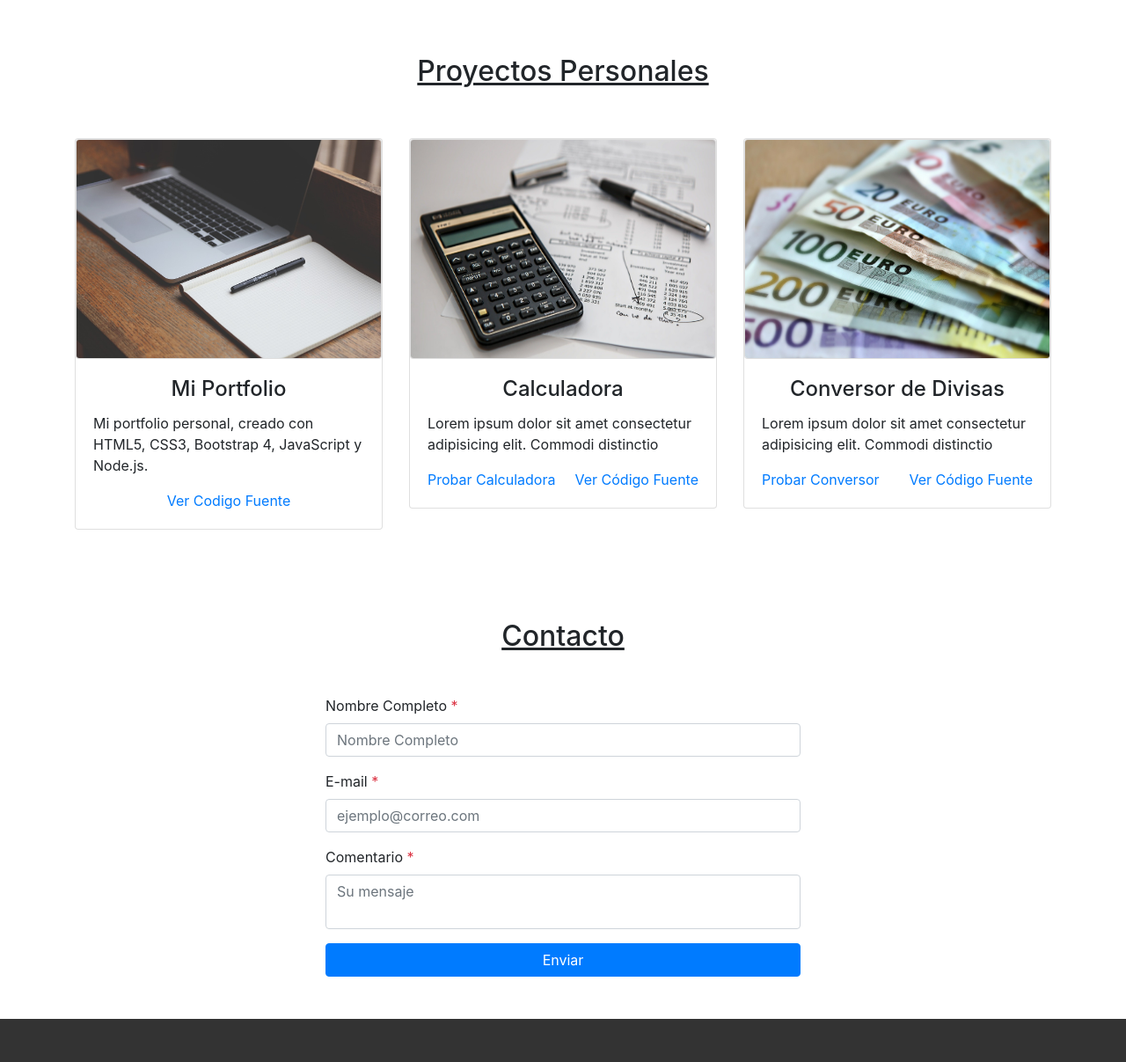
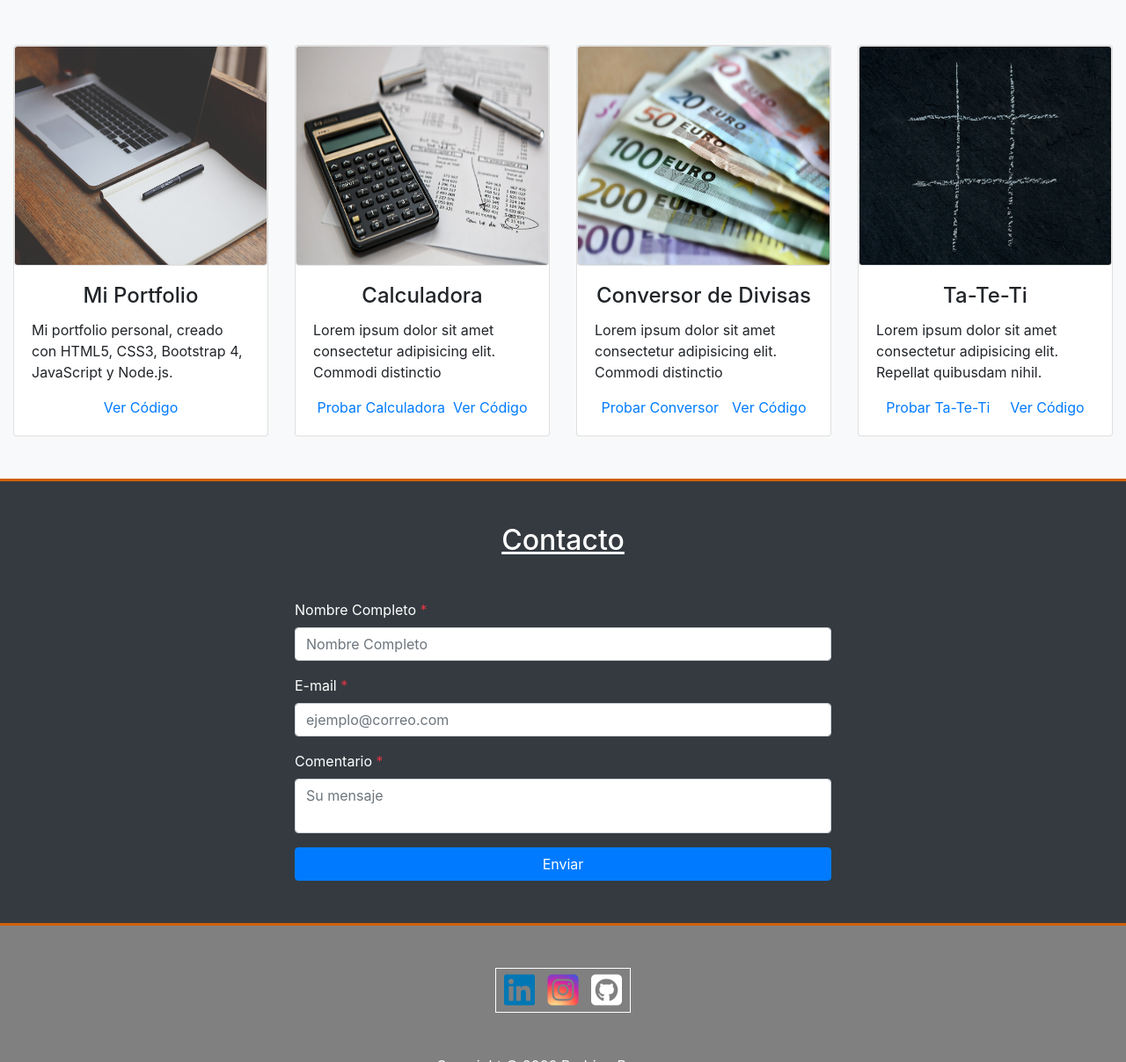
Before and after one commit to rodrigorousseaux/portfolio.github.io, a plain HTML site: page index.html in a window 1280 px wide. Shown: the part 1593-2800 px from the top of the page at 88% size. Drawn offline with nearby package versions, Linux system fonts and the light colour scheme.

Commit message:
actualizacion 10/9

```diff
--- a/css/styles.css
+++ b/css/styles.css
@@ -3,6 +3,10 @@ header{
     background-image: url("../imagenes/compu.jpg");
     background-position-y: center;
     background-size: cover;
+}
+
+section{
+    border-bottom: 3px solid #d16007;
 }
 
 h1{
@@ -17,7 +21,6 @@ h3{
 
 h2{
     text-decoration: underline;
-    margin-top: 10%
 }
 
 .boton{
@@ -59,14 +62,38 @@ li:hover{
     padding-left: 7%
 }
 
+.borde{
+    border: 1.5px solid #fff;
+}
+
 .icono{
-    font-size: 50px;
+    font-size: 40px;
     transition-duration: 800ms;
+    justify-content: space-between;
+    padding-right: 5px;
+    padding-left: 5px;
+}
+
+.linkedin{
+    color: #0077b5;
+}
+
+
+.insta{
+        background: radial-gradient(circle at 30% 107%, #fdf497 0%, #fdf497 5%, #fd5949 45%, #d6249f 60%, #285AEB 90%);
+        -webkit-background-clip: text;
+                /* Also define standard property for compatibility */
+                background-clip: text;
+        -webkit-text-fill-color: transparent;
+    }
+
+.github{
+    color: white;
 }
 
 /*Transformaciones: Comienzan y terminan*/
 .icono:hover{
-    transform: scale(1.2); /*te agranda la imagen*/
+    transform: scale(1.1); /*te agranda la imagen*/
     transition-duration: 400ms; /*La agranda un poco mas despacio*/
 }
 
@@ -93,9 +120,13 @@ textarea{
 }
 
 .footer{
-    background-color: #333333;
+    background-color: gray;
     color: white;
     height: 220px;
+}
+
+a:hover {
+    text-decoration: none;
 }
 
 .botonAnimado{
--- a/index.html
+++ b/index.html
@@ -18,13 +18,12 @@
             <h1 class="text-white text-center">Rodrigo Rousseaux</h1>
             <h3 class="text-white text-center">FullStack Developer</h4>
 
-            <div class=" d-flex justify-content-center pt-5">
-                <a href="#navbar" class="btn badge-pill boton botonAnimado">Conoce Mi Trabajo</a>
+            <div class="d-flex justify-content-center pt-5">
+                <a href="#botonera_principal" class="btn badge-pill boton botonAnimado">Conoce Mi Trabajo</a>
             </div>
-
         </header>
 
-        <nav id="navbar" class="navbar navbar-expand-lg navbar-light bg-dark">
+        <nav class="navbar navbar-expand-lg navbar-light bg-dark" id="botonera_principal">
             <button class="navbar-toggler" type="button" data-toggle="collapse" data-target="#navbarNav"
                     aria-controls="navbarNav" aria-expanded="false" aria-label="Toggle navigation">
 
@@ -53,11 +52,11 @@
             </div>
         </nav>
 
-        <section class="container" id="about"> <!--CONTAINER OCUPA EL 80% Y ES CENTRADA ......... MT-5 es el margin de bootstrap-->
+        <section class="container-fluid bg-light pt-5 pb-5" id="about"> <!--CONTAINER OCUPA EL 80% Y ES CENTRADA ......... MT-5 es el margin de bootstrap-->
 
-            <h2 class="text-center mt-5">Sobre Mi</h2>
+            <h2 class="text-center">Sobre Mi</h2>
 
-            <div class="row mt-5">
+            <div class="row">
 
                 <div class="col-xl-4 col-lg-6 col-xs-12 d-flex justify-content-center">
 
@@ -89,9 +88,9 @@
             </div>
         </section>
 
-        <section class="container" id="skills">
+        <section class="container-fluid bg-dark pt-5 pb-5" id="skills">
 
-            <h2 class="text-center">Tecnologías</h2>
+            <h2 class="text-center text-white">Tecnologías</h2>
 
             <div class="row mt-5">
 
@@ -125,12 +124,12 @@
 
         </section>
 
-        <section class="container mt-5 " id="proyectos">
+        <section class="container-fluid bg-light pt-5 pb-5" id="proyectos">
 
             <h2 class="text-center">Proyectos Personales</h2>
 
             <div class="row">
-                <div class="col-lg-4 col-md-4 col-xs-12">
+                <div class="col-lg-3 col-md-4 col-xs-12">
 
                     <div class="card mt-5 proyectoBorde">
 
@@ -145,14 +144,14 @@
                             <div class="text-center">
                                 <a class="linkProyecto"
                                 href="https://github.com/rodrigorousseaux/portfolio.github.io"
-                                target="_blank">Ver Codigo Fuente</a>
+                                target="_blank">Ver Código</a>
                             </div>
 
                         </div>
                     </div>
                 </div>
 
-                <div class="col-lg-4 col-md-4 col-xs-12">
+                <div class="col-lg-3 col-md-3 col-xs-12">
 
                     <div class="card mt-5 proyectoBorde">
 
@@ -164,16 +163,16 @@
                             <p>
                                 Lorem ipsum dolor sit amet consectetur adipisicing elit. Commodi distinctio
                             </p>
-                            <div class="d-flex justify-content-between">
+                            <div class="d-flex justify-content-around">
                                 <a class="linkProyecto" href="">Probar Calculadora</a>
-                                <a class="linkProyecto" href="">Ver Código Fuente</a>
+                                <a class="linkProyecto" href="">Ver Código</a>
                             </div>
 
                         </div>
                     </div>
                 </div>
 
-                <div class="col-lg-4 col-md-4 col-xs-12">
+                <div class="col-lg-3 col-md-3 col-xs-12">
 
                     <div class="card mt-5 proyectoBorde">
 
@@ -185,9 +184,30 @@
                             <p>
                                 Lorem ipsum dolor sit amet consectetur adipisicing elit. Commodi distinctio
                             </p>
-                            <div class="d-flex justify-content-between">
+                            <div class="d-flex justify-content-around">
                                 <a class="linkProyecto" href="">Probar Conversor</a>
-                                <a class="linkProyecto" href="">Ver Código Fuente</a>
+                                <a class="linkProyecto" href="">Ver Código</a>
+                            </div>
+
+                        </div>
+                    </div>
+                </div>
+
+                <div class="col-lg-3 col-md-3 col-xs-12">
+
+                    <div class="card mt-5 proyectoBorde">
+
+                        <img class="card img-top" src="imagenes/tateti.jpg" alt="juego ta te ti"
+                            width="100%" height="250px">
+
+                        <div class="card-body">
+                            <h4 class="card-title text-center">Ta-Te-Ti</h4>
+                            <p>
+                                Lorem ipsum dolor sit amet consectetur adipisicing elit. Repellat quibusdam nihil.
+                            </p>
+                            <div class="d-flex justify-content-around">
+                                <a class="linkProyecto" href="">Probar Ta-Te-Ti</a>
+                                <a class="linkProyecto" href="">Ver Código</a>
                             </div>
 
                         </div>
@@ -196,27 +216,27 @@
             </div>
         </section>
 
-        <section class="container" id="contacto">
+        <section class="container-fluid bg-dark pt-5 pb-5" id="contacto">
 
-            <div class="row mt-5 justify-content-center">
+            <div class="row justify-content-center">
 
                 <div class="col-xl-6 col-lg-6 col-xs-12">
 
-                    <h2 class="text-center">Contacto</h2>
+                    <h2 class="text-center text-white">Contacto</h2>
 
                     <form class="mt-5" method="POST" action="#">
 
-                        <div class="form-group">
+                        <div class="form-group text-white">
                             <label for="nombre">Nombre Completo <span class="text-danger">*</span></label>
                             <input id="nombre" type="text" class="form-control" placeholder="Nombre Completo" required />
                         </div>
 
-                        <div class="form-group">
+                        <div class="form-group text-white">
                             <label for="correo">E-mail <span class="text-danger">*</span></label>
                             <input id="correo" type="email" class="form-control" placeholder="ejemplo@correo.com" required />
                         </div>
 
-                        <div class="form-group">
+                        <div class="form-group text-white">
                             <label for="comentario">Comentario <span class="text-danger">*</span></label>
                             <textarea id="comentario" class="form-control"  placeholder="Su mensaje" required></textarea>
                         </div>
@@ -231,19 +251,30 @@
 
         </section>
 
-    <footer class="container-fluid mt-5 footer">
+    <footer class="container-fluid footer">
 
         <div class="row">
 
             <div class="col-lg-12 col-md-3 col-xs-12 d-flex justify-content-center pt-5">
-                <address>
-                    Redes Sociales
-                </address>
+
+                <div class="borde p-1">
+                    <a class="sacarSubrayado" href="https://www.linkedin.com/in/rodrigo-rousseaux/" target="_blank">
+                        <i class="fab fa-linkedin icono linkedin"></i>
+                    </a>
+
+                    <a href="https://www.instagram.com/" target="_blank">
+                        <i class="fab fa-instagram-square icono insta" aria-hidden="true"></i>
+                    </a>
+
+                    <a href="https://github.com/rodrigorousseaux?tab=repositories" target="_blank">
+                        <i class="fab fa-github-square icono github"></i>
+                    </a>
+                </div>
             </div>
 
             <div class="col-lg-12 col-md-3 col-xs-12 d-flex justify-content-center pt-5">
                 <p>
-                    Copyright © 1993 Rodrigo Rousseaux
+                    Copyright © 2020 Rodrigo Rousseaux
                 </p>
             </div>
         </div>
```
Also changed, not shown: animaciones.html (+9 -37 lines), imagenes/tateti.jpg (added).
